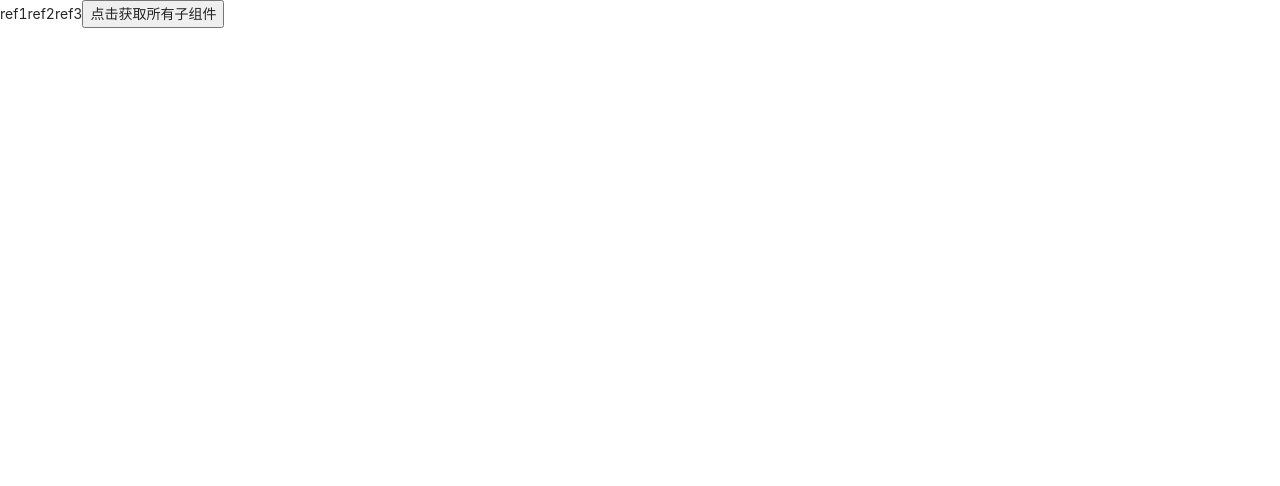
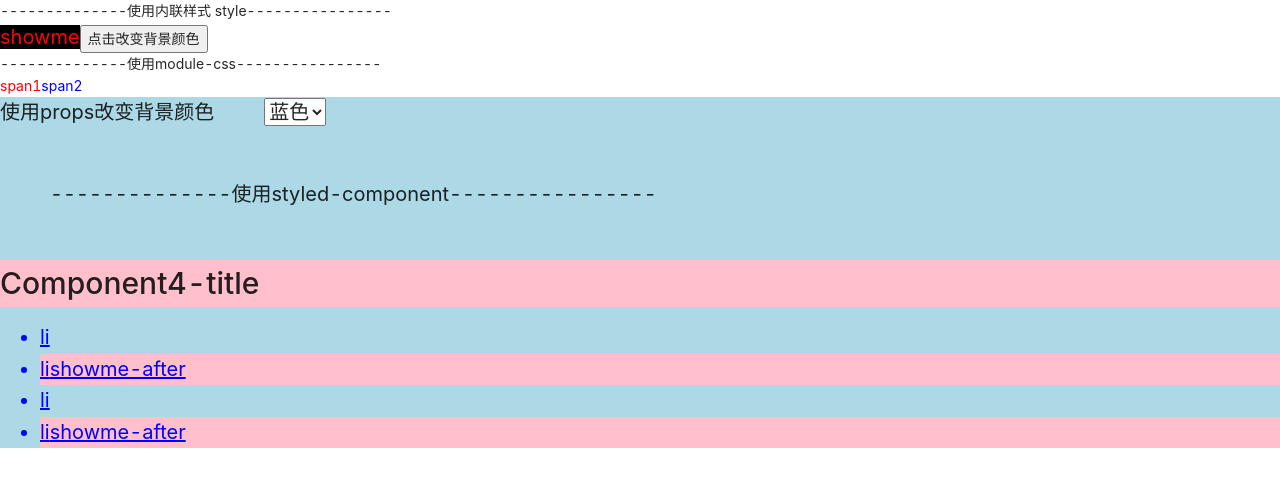
Before and after one commit to 12213-maker/React_learning, a React (Create React App) app in the folder react脚手架/react-jiaoshoujia/: page / in a window 1280 px wide. Shown: the top 486 px of the page. Built offline with nearby package versions, Linux system fonts and the light colour scheme.

Commit message:
react中使用css的三种方式

```diff
--- a/react脚手架/react-jiaoshoujia/src/App.js
+++ b/react脚手架/react-jiaoshoujia/src/App.js
@@ -1,66 +1,57 @@
-import React, { forwardRef, useImperativeHandle, useRef } from 'react'
+import { useState } from "react";
+import style1 from './css-modules/style1.module.css'
+import style2 from './css-modules/style2.module.css'
+import Compoonent3 from './styled-components/Component3'
 
 
-//1.通过useRef和forwardRef 让父组件得到子组件的dom元素
-// export default function App() {
-//     let parentRef = useRef();
-//     function getSapn() {
-//         console.log(parentRef.current);
-//     }
-//     return (
-//         <>
-//             <Parent ref={parentRef}></Parent>
-//             <button onClick={e => getSapn()}>点击获取子组件span</button>
-//         </>
-//     );
-// }
-
-// const Parent = forwardRef(function (props, ref) {
-//     return (
-//         <>
-//             <span ref={ref}>子组件span</span>
-//         </>
-//     );
-// })
-
-
-//2.通过useImperativeHandle从子组件中暴露ref ，从而在父组件中得到
+// 1. 使用内联样式 style
 export default function App() {
-    let parentRef = useRef();
-    function getSapn() {
-        console.log(parentRef.current);
-        console.log(parentRef.current.ref1.current.innerText);
-        console.log(parentRef.current.ref2);
-        console.log(parentRef.current.ref3);
-
+    let [backgroundColor, setBackgroundColor] = useState('black');
+    let style = {
+        backgroundColor: backgroundColor,
+        color: 'red',
+        fontSize: '20px',
+    }
+    function changeColor() {
+        backgroundColor === 'black' ?
+            setBackgroundColor('blue') :
+            setBackgroundColor('black')
     }
     return (
         <>
-            <Parent ref={parentRef}></Parent>
-            <button onClick={e => getSapn()}>点击获取所有子组件</button>
+            <div>--------------使用内联样式 style----------------</div>
+            <span style={style}>showme</span>
+            <button onClick={changeColor}>点击改变背景颜色</button>
+
+            <Component1></Component1>
+            <Component2></Component2>
+            <Compoonent3></Compoonent3>
         </>
     );
 }
 
-const Parent = forwardRef(function (props, ref) {
-    const ref1 = useRef();
-    const ref2 = useRef();
-    const ref3 = useRef();
 
-    //通过useimperatHandle暴露出去
-    useImperativeHandle(ref, () => {
-        return {
-            ref1,
-            ref2,
-            ref3
-        }
-    },[])
-
+// 2. 使用module-css
+function Component1() {
     return (
         <>
-            <span ref={ref1}>ref1</span>
-            <span ref={ref2}>ref2</span>
-            <span ref={ref3}>ref3</span>
+            <div>--------------使用module-css----------------</div>
+            <span className={style1.title}>span1</span>
         </>
     );
-})
+}
+function Component2() {
+    return (
+        <>
+            <span className={style2.title}>span2</span>
+        </>
+    );
+}
+
+
+
+
+// 1. 使用内联样式 style
+// 2. 使用module-css
+// 3. 使用css in js ， 有很多第三方库适用于css in js，比如styled-component
+//    而且使用styled-component还可以轻易的实现js和css的交互，通过props传递变量
--- /dev/null
+++ b/react脚手架/react-jiaoshoujia/src/css-modules/style1.module.css
@@ -0,0 +1,3 @@
+.title{
+  color:red
+}
--- /dev/null
+++ b/react脚手架/react-jiaoshoujia/src/css-modules/style2.module.css
@@ -0,0 +1,3 @@
+.title{
+  color:blue;
+}
--- a/react脚手架/react-jiaoshoujia/src/service/config.js
+++ /dev/null
@@ -1,6 +0,0 @@
-const devBaseURL = 'https://httpbin.org';
-const proBaseURL = 'https://production.org';
-
-export const BASE_URL = process.env.NODE_ENV === 'development' ? devBaseURL : proBaseURL;
-
-export const TIMEOUT = 5000;
--- /dev/null
+++ b/react脚手架/react-jiaoshoujia/src/styled-components/Component3.jsx
@@ -0,0 +1,50 @@
+// 3. 使用css in js (只用包裹外面的一层，就可以在下面所有的dom里面添加样式)
+import { useState } from 'react';
+import { StyledComponent3, ThemeProvider } from './style'
+export default function Component3() {
+  let backgroundColor = [
+    { label: '蓝色', value: 'lightblue' },
+    { label: '红色', value: 'pink' },
+    { label: '绿色', value: 'lightgreen' },
+    { label: '黄色', value: 'lightyellow' },
+  ];
+  let [activeBackColor, setActiveBackColor] = useState('lightblue');
+  function changeSelectbackcolor(e) {
+    setActiveBackColor(e.target.value)
+  }
+  return (
+    <StyledComponent3 bColor={activeBackColor}>
+      <span style={{ paddingRight: '50px' }}>使用props改变背景颜色</span>
+      <select
+        onChange={e => changeSelectbackcolor(e)}
+        name="selectbackgroundcolor"
+        value={activeBackColor}
+      >
+        {
+          backgroundColor.map((item) => {
+            return <option
+              key={item.value}
+              label={item.label}
+              value={item.value}
+            ></option>
+          })
+        }
+      </select>
+      <div className='mark'>--------------使用styled-component----------------</div>
+      <Compoonent4></Compoonent4>
+    </StyledComponent3>
+  );
+}
+function Compoonent4() {
+  return (
+    <ThemeProvider theme={{ themeColor: 'black' }}>
+      <h2 className="component4">Component4-title</h2>
+      <ul className="ul">
+        <li>li</li>
+        <li>li</li>
+        <li>li</li>
+        <li>li</li>
+      </ul>
+    </ThemeProvider>
+  );
+}
--- /dev/null
+++ b/react脚手架/react-jiaoshoujia/src/styled-components/style.js
@@ -0,0 +1,37 @@
+
+// 3. 使用css in js ， 有很多第三方库适用于css in js，比如styled-component
+//    而且使用styled-component还可以轻易的实现js和css的交互，通过props传递变量
+import styled, { ThemeProvider } from "styled-components";
+const StyledComponent3 = styled.div`
+    font-size: 20px;
+    background-color: ${props => props.bColor};
+    .component4{
+        background-color: pink;
+    }
+    .mark{
+      padding: 50px;
+    }
+    .ul{
+        color: blue;
+        background-color: ${props=>props.theme.themeColor};
+        li{
+            text-decoration: underline;
+            &:hover{
+                background-color: blue !important;
+                color:white;
+            }
+            &:active{
+              background-color: black;
+              color: red;
+            }
+            &:nth-child(even){
+                background-color: pink;
+            }
+            &:nth-child(even)::after{
+                content: 'showme-after';
+            }
+        }
+    }
+`
+
+export { StyledComponent3, ThemeProvider };
```
Also changed, not shown: react脚手架/react-jiaoshoujia/src/ContextClass.jsx (deleted, +0 -73 lines), react脚手架/react-jiaoshoujia/src/ContextFun.jsx (deleted, +0 -57 lines), react脚手架/react-jiaoshoujia/src/service/request.jsx (deleted, +0 -21 lines).
